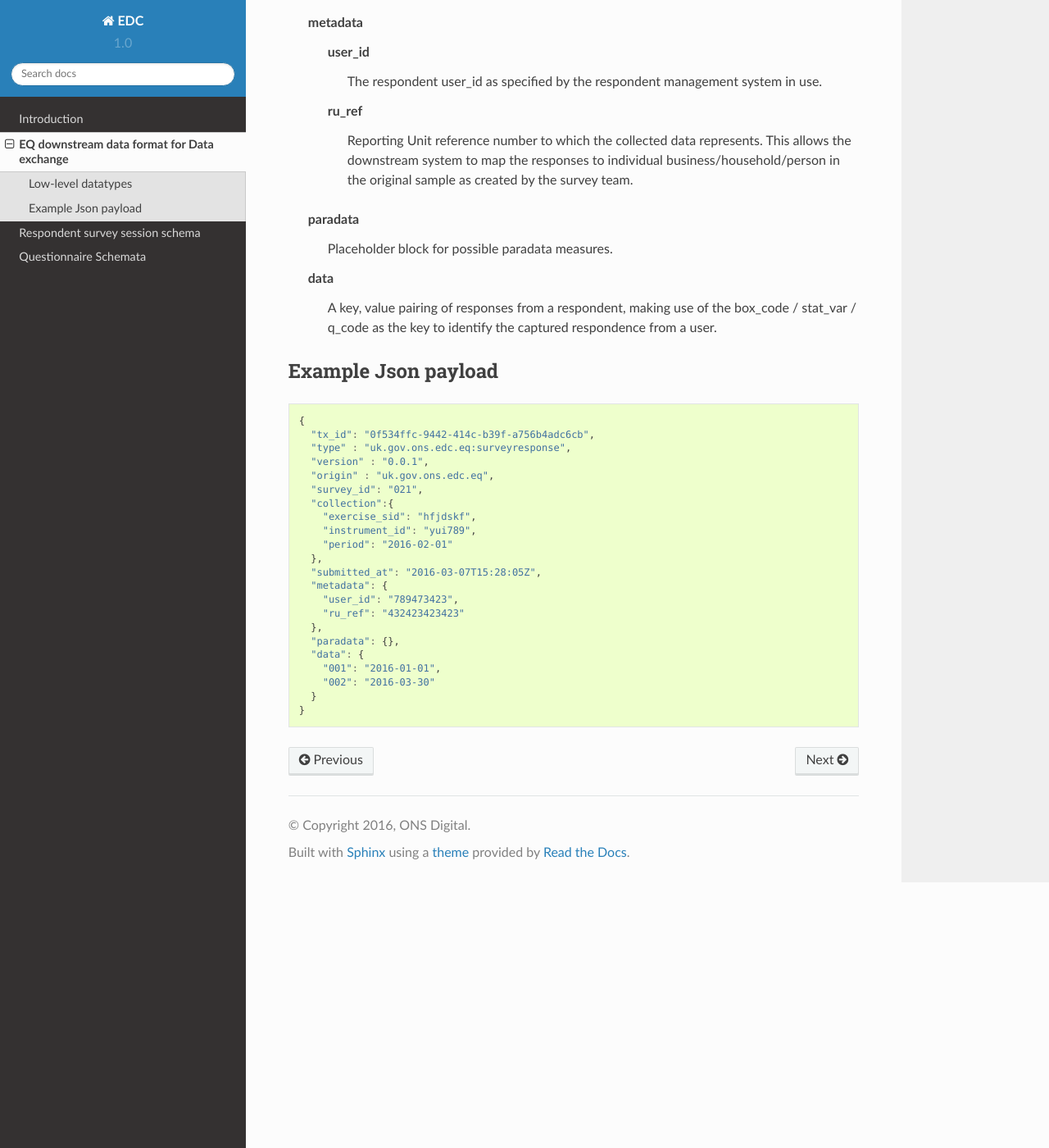
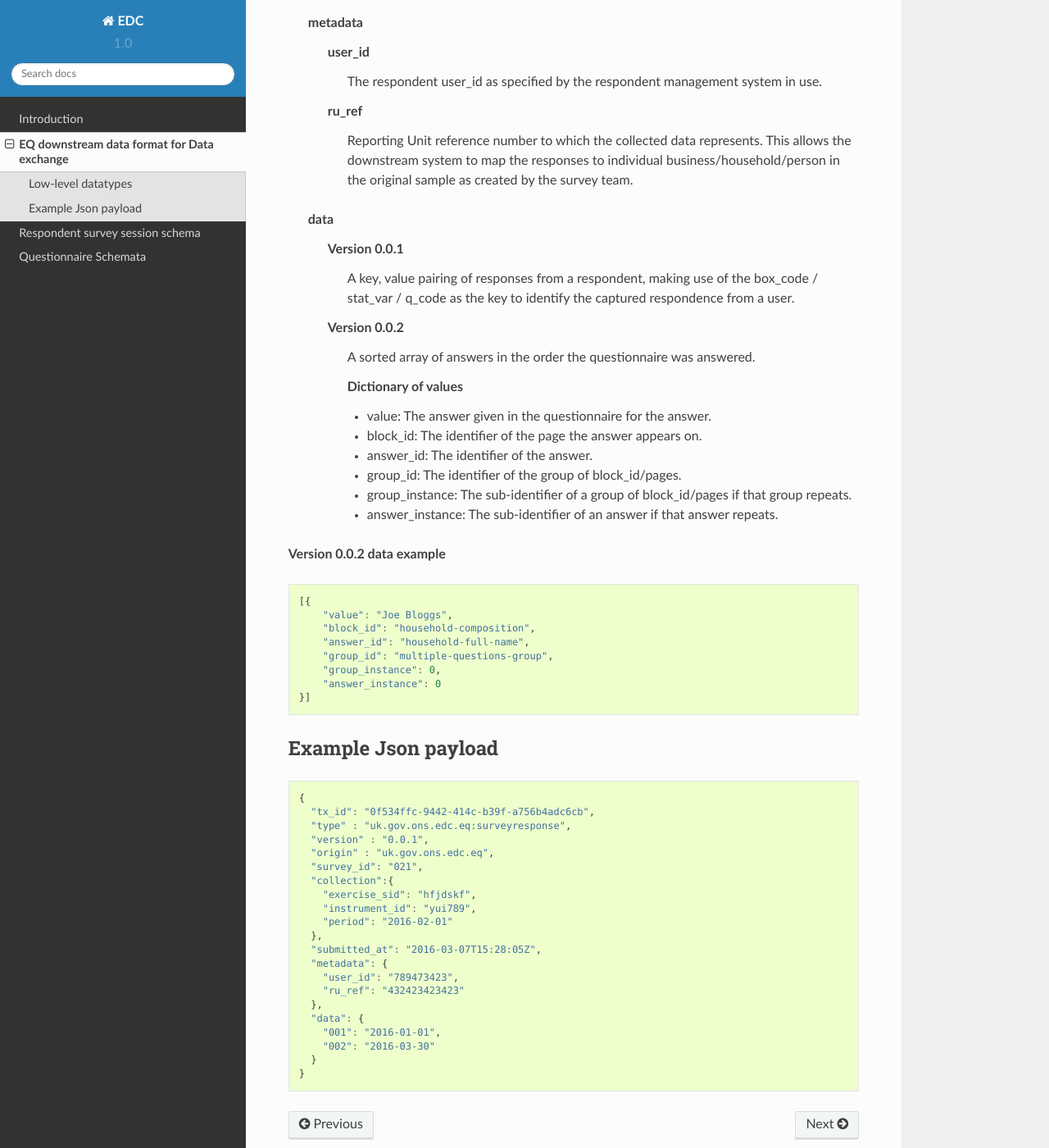
Before and after one commit to ONSdigital/ons-schema-definitions, a Sphinx documentation site: the page built from docs/dx-eq.rst, in a window 1280 px wide and 1400 px high, scrolled down 1479 px. Shown: the whole window at 82% size. Built offline with Sphinx 7.4.7 and the Read the Docs theme 2.0.0, drawn with Linux system fonts in a browser that asks for light colours.

Commit message:
Update documentation to support eq version 0.0.2
* Removing paradata as this is optional in SDX and is defaulted to an
empty json object.
* Defining data structure in version 0.0.2.

```diff
--- a/docs/dx-eq.rst
+++ b/docs/dx-eq.rst
@@ -56,12 +56,33 @@ Schema definition
       Reporting Unit reference number to which the collected data represents. This
       allows the downstream system to map the responses to individual business/household/person
       in the original sample as created by the survey team.
-  paradata
-    Placeholder block for possible paradata measures.
   data
-    A key, value pairing of responses from a respondent, making use of the box_code / stat_var / q_code as the
-    key to identify the captured respondence from a user.
+    Version 0.0.1
+        A key, value pairing of responses from a respondent, making use of the box_code / stat_var / q_code as the key to identify the captured respondence from a user.
+    Version 0.0.2
+        A sorted array of answers in the order the questionnaire was answered.
 
+        **Dictionary of values**
+
+        - value: The answer given in the questionnaire for the answer.
+        - block_id: The identifier of the page the answer appears on.
+        - answer_id: The identifier of the answer.
+        - group_id: The identifier of the group of block_id/pages.
+        - group_instance: The sub-identifier of a group of block_id/pages if that group repeats.
+        - answer_instance: The sub-identifier of an answer if that answer repeats.
+
+**Version 0.0.2 data example**
+
+.. code-block:: javascript
+
+    [{
+        "value": "Joe Bloggs",
+        "block_id": "household-composition",
+        "answer_id": "household-full-name",
+        "group_id": "multiple-questions-group",
+        "group_instance": 0,
+        "answer_instance": 0
+    }]
 
 
 
@@ -87,7 +108,6 @@ Example Json payload
         "user_id": "789473423",
         "ru_ref": "432423423423"
       },
-      "paradata": {},
       "data": {
         "001": "2016-01-01",
         "002": "2016-03-30"
```
